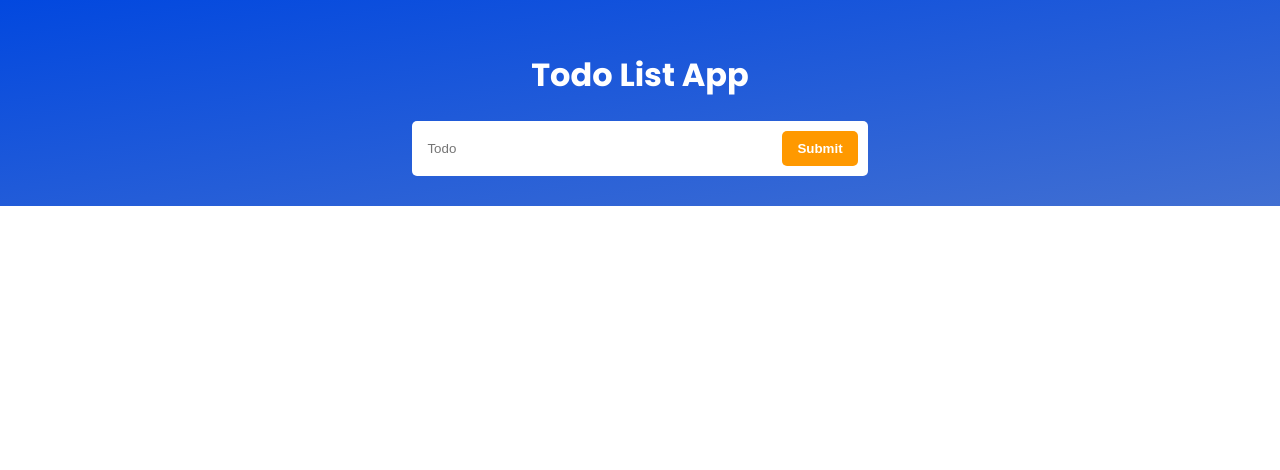
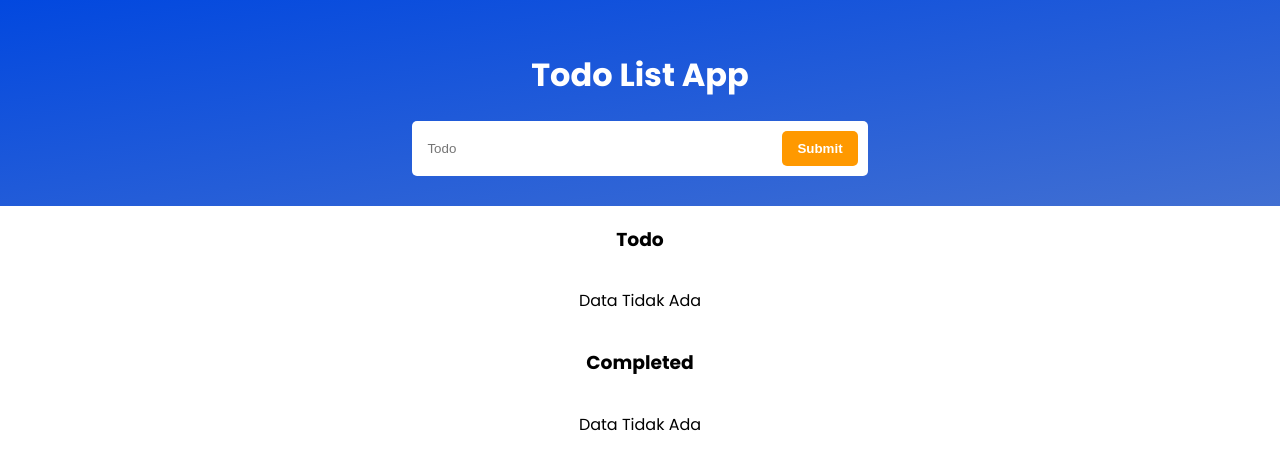
Before and after one commit to khalilannbiya/todo-react, a React (Create React App) app: page / in a window 1280 px wide. Shown: the top 470 px of the page. Built offline with nearby package versions, Linux system fonts and the light colour scheme.

Commit message:
feat: create null data message

```diff
--- a/src/App.js
+++ b/src/App.js
@@ -74,6 +74,12 @@
       setForm(detailTodo);
    };
 
+   const nullDataMessage = () => {
+      if (!todoList.length) {
+         return <p>Data Tidak Ada</p>;
+      }
+   };
+
    return (
       <div>
          <div className="jumbotron">
@@ -86,7 +92,11 @@
             </form>
          </div>
          <div className="content">
-            {todoList.map((e, i) => (
+            <h3>Todo</h3>
+            {nullDataMessage()}
+            {todoList.map((e, i) => {
+               if (e.status === false) {
+                  return (
                      <div key={i} className="card">
                         <div className="action">
                            <input type="checkbox" checked={e.status ? true : false} onChange={() => handleCheck(i)} />
@@ -101,7 +111,34 @@
                            </button>
                         </div>
                      </div>
-            ))}
+                  );
+               } else {
+                  return <p key={i}>Tidak ada Data</p>;
+               }
+            })}
+         </div>
+         <div className="content">
+            <h3>Completed</h3>
+            {nullDataMessage()}
+            {todoList.map((e, i) => {
+               if (e.status === true) {
+                  return (
+                     <div key={i} className="card">
+                        <div className="action">
+                           <input type="checkbox" checked={e.status ? true : false} onChange={() => handleCheck(i)} />
+                        </div>
+                        <div className="text">{e.todo}</div>
+                        <div className="button-action">
+                           <button onClick={() => handleDelete(i)} className="btn-delete">
+                              Delete
+                           </button>
+                        </div>
+                     </div>
+                  );
+               } else {
+                  return <p key={i}>Tidak ada Data</p>;
+               }
+            })}
          </div>
       </div>
    );
```
Lines whose indentation alone changed are shown as unchanged.
